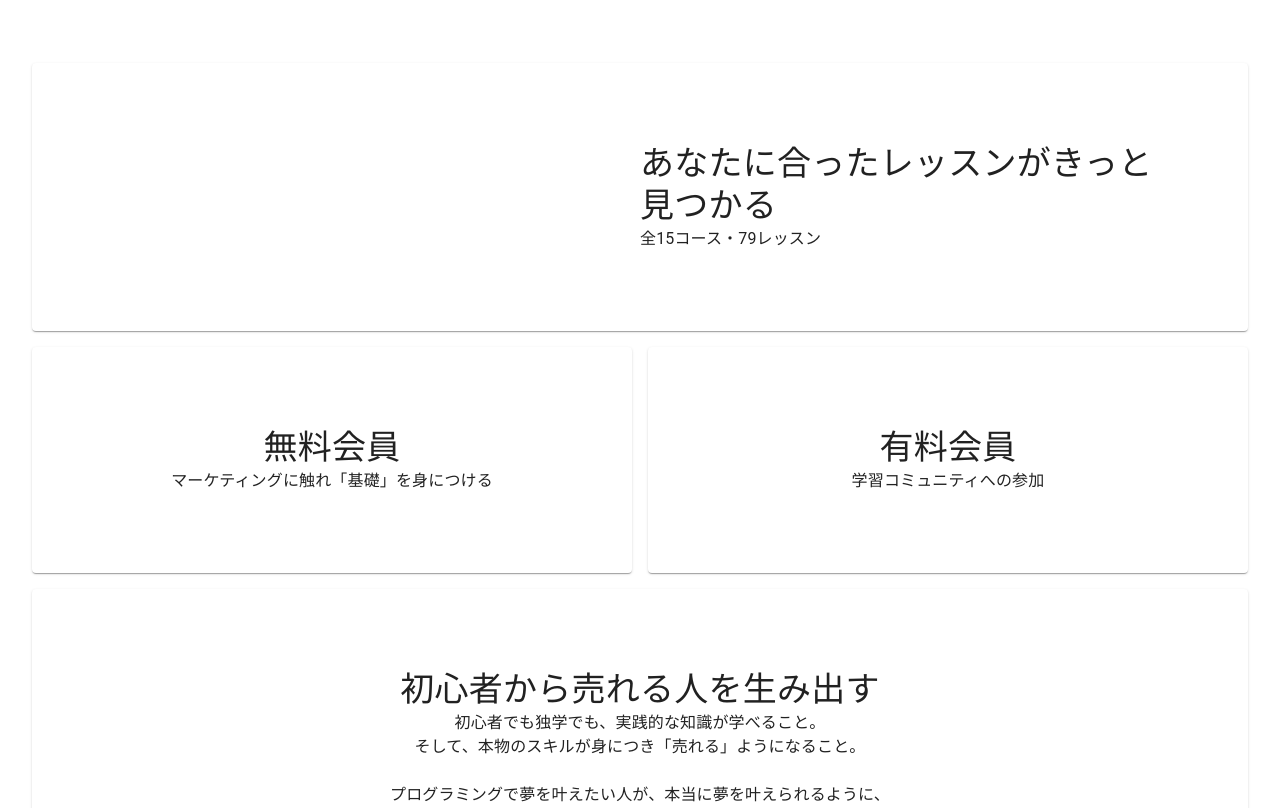
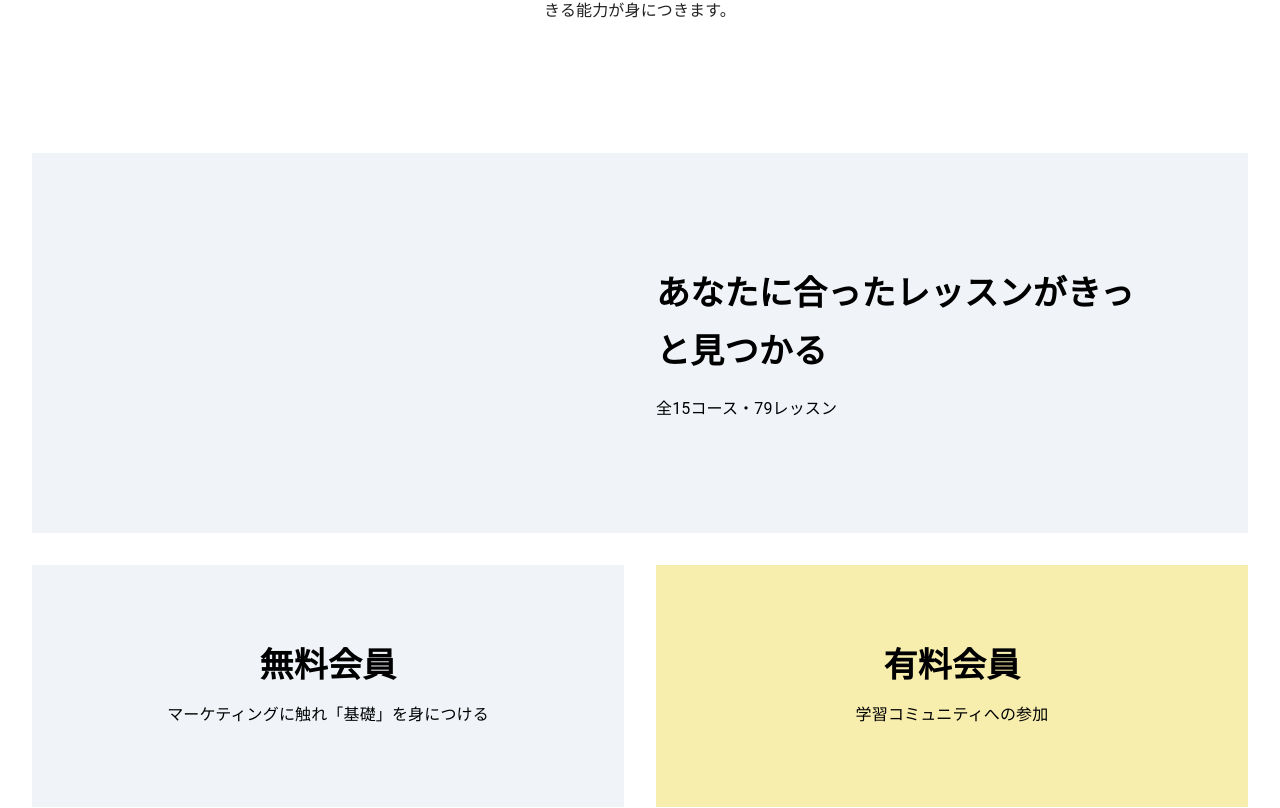
Before and after one commit to umezawa0907/learners, a Next.js app: page / in a window 1280 px wide. Shown: the part 3410-4218 px from the top of the page. Built offline with nearby package versions, Linux system fonts and the light colour scheme.

Commit message:
add card

```diff
--- a/src/components/molecules/SectionCard.tsx
+++ b/src/components/molecules/SectionCard.tsx
@@ -2,8 +2,7 @@ import { Theme } from "@material-ui/core/styles/createMuiTheme"
 import { makeStyles } from "@material-ui/core/styles"
 import { Box, Typography, Container } from "@material-ui/core"
 
-const useStyle = makeStyles((theme: Theme) => {
-  return {
+const useStyle = makeStyles((theme: Theme) => ({
   contain: {
     objectFit: "contain",
     maxWidth: "100%"
@@ -14,17 +13,15 @@ const useStyle = makeStyles((theme: Theme) => {
   },
   descriptionStyle: {
     lineHeight: "1.75em",
-      marginTop: theme.spacing(4),
-      marginBottom: theme.spacing(8),
-
+    paddingTop: theme.spacing(4),
+    paddingBottom: theme.spacing(8)
   }
-  }
-});
+}));
 
 export default function SectionCard({ title, description }) {
   const { contain, titleStyle, descriptionStyle } = useStyle();
   return (
-    <Box textAlign="center" m={1}>
+    <Box textAlign="center">
       <img className={contain} src="/slide_image.jpg" />
       <Typography className={titleStyle} color="primary" variant="h5" component="h3">
         {title}
--- /dev/null
+++ b/src/components/organisms/CardSingleColumn.tsx
@@ -0,0 +1,42 @@
+import { Theme } from "@material-ui/core/styles/createMuiTheme"
+import { makeStyles } from "@material-ui/core/styles"
+import { Box, Typography, Grid } from "@material-ui/core"
+
+const useStyle = makeStyles((theme: Theme) => ({
+  root: {
+    backgroundColor: "#f0f4f9",
+    marginBottom: theme.spacing(4)
+  },
+  textArea: {
+    paddingRight: theme.spacing(10),
+    paddingTop: theme.spacing(12),
+    paddingBottom: theme.spacing(12)
+  },
+  titleStyle: {
+    fontWeight: "bold",
+    lineHeight: "1.7em",
+    marginBottom: theme.spacing(2)
+  }
+}));
+
+export default function CardOneColumn({ title, description }) {
+  const { root, textArea, titleStyle } = useStyle();
+  return (
+    <Box className={root}>
+      <Grid container spacing={4}>
+        <Grid item xs>
+        </Grid>
+        <Grid item xs>
+          <Box className={textArea} >
+            <Typography className={titleStyle} variant="h4" component="h2">
+              {title}
+            </Typography>
+            <Typography variant="body1" component="p">
+              {description}
+            </Typography>
+          </Box>
+        </Grid>
+      </Grid>
+    </Box>
+  )
+}
--- /dev/null
+++ b/src/components/organisms/CardTwoColumn.tsx
@@ -0,0 +1,55 @@
+import { Theme } from "@material-ui/core/styles/createMuiTheme"
+import { makeStyles } from "@material-ui/core/styles"
+import { Box, Typography, Grid } from "@material-ui/core"
+
+const useStyle = makeStyles((theme: Theme) => ({
+  cardLeft: {
+    height: "100%",
+    backgroundColor: "#f0f4f9"
+  },
+  cardRight: {
+    height: "100%",
+    backgroundColor: "#f7edad"
+  },
+  textArea: {
+    paddingRight: theme.spacing(10)
+  },
+  titleStyle: {
+    fontWeight: "bold",
+    marginBottom: theme.spacing(2)
+  }
+}));
+
+export default function CardOneColumn({ title, description }) {
+  const { cardLeft, cardRight, textArea, titleStyle } = useStyle();
+  return (
+    <Box>
+      <Grid container spacing={4}>
+        <Grid item xs>
+          <Box className={cardLeft}>
+            <Box textAlign="center" p={10}>
+              <Typography className={titleStyle} variant="h4" component="h2">
+                無料会員
+              </Typography>
+              <Typography component="p">
+                マーケティングに触れ「基礎」を身につける
+              </Typography>
+            </Box>
+          </Box>
+        </Grid>
+        <Grid item xs>
+          <Box className={cardRight}>
+            <Box textAlign="center" p={10}>
+              <Typography className={titleStyle} variant="h4" component="h2">
+                有料会員
+              </Typography>
+              <Typography component="p">
+                学習コミュニティへの参加
+              </Typography>
+            </Box>
+          </Box>
+        </Grid>
+      </Grid>
+    </Box>
+  )
+}
--- a/src/components/organisms/Features.tsx
+++ b/src/components/organisms/Features.tsx
@@ -1,12 +1,19 @@
 import { Theme } from "@material-ui/core/styles/createMuiTheme"
 import { makeStyles } from "@material-ui/core/styles"
-import { Box, Typography } from "@material-ui/core"
+import { Box } from "@material-ui/core"
 import SectionHeading from "../atoms/SectionHeading"
 import SectionCard from "../molecules/SectionCard"
 
+const useStyle = makeStyles((theme: Theme) => ({
+  root: {
+    marginBottom: theme.spacing(10)
+  }
+}));
+
 export default function Features() {
+  const { root } = useStyle();
   return (
-    <div>
+    <Box className={root}>
       <SectionHeading tag="h2" >初心者からマーケターに</SectionHeading>
       <SectionCard
         title="イラスト中心のスライドで学ぶ"
@@ -23,6 +30,6 @@ export default function Features() {
         description="「売れる人」になるために必要なレッスンを最適な順番で学ぶことができます。
         最終的には自分自身でプロダクトを企画して、目標に向かって自ら走りきる能力が身につきます。"
       />
-    </div >
+    </Box>
   )
 }
--- a/src/pages/index.tsx
+++ b/src/pages/index.tsx
@@ -2,6 +2,8 @@ import Link from 'next/link'
 import { Typography, Container, Box, Paper, Grid } from '@material-ui/core';
 import MainVisual from "../components/organisms/MainVisual"
 import Features from '../components/organisms/Features';
+import CardSingleColumn from '../components/organisms/CardSingleColumn';
+import CardTwoColumn from '../components/organisms/CardTwoColumn';
 
 export default function Home() {
   return (
@@ -9,46 +11,11 @@ export default function Home() {
       <MainVisual />
       <Features />
       <div>
-        <Paper>
-          <Box m={1} p={10}>
-            <Grid container>
-              <Grid item xs>
-              </Grid>
-              <Grid item xs>
-                <Typography variant="h4" component="h2">
-                  あなたに合ったレッスンがきっと見つかる
-                </Typography>
-                <Typography component="p">全15コース・79レッスン</Typography>
-              </Grid>
-            </Grid>
-          </Box>
-        </Paper>
-        <Grid container spacing={2}>
-          <Grid item xs>
-            <Paper>
-              <Box textAlign="center" m={1} p={10}>
-                <Typography variant="h4" component="h2">
-                  無料会員
-              </Typography>
-                <Typography component="p">
-                  マーケティングに触れ「基礎」を身につける
-              </Typography>
-              </Box>
-            </Paper>
-          </Grid>
-          <Grid item xs>
-            <Paper>
-              <Box textAlign="center" m={1} p={10}>
-                <Typography variant="h4" component="h2">
-                  有料会員
-              </Typography>
-                <Typography component="p">
-                  学習コミュニティへの参加
-              </Typography>
-              </Box>
-            </Paper>
-          </Grid>
-        </Grid>
+        <CardSingleColumn
+          title="あなたに合ったレッスンがきっと見つかる"
+          description="全15コース・79レッスン"
+        />
+        <CardTwoColumn />
         <Paper>
           <Box textAlign="center" m={1} p={10}>
             <Typography variant="h4" component="h2">
```
Lines whose indentation alone changed are shown as unchanged.
